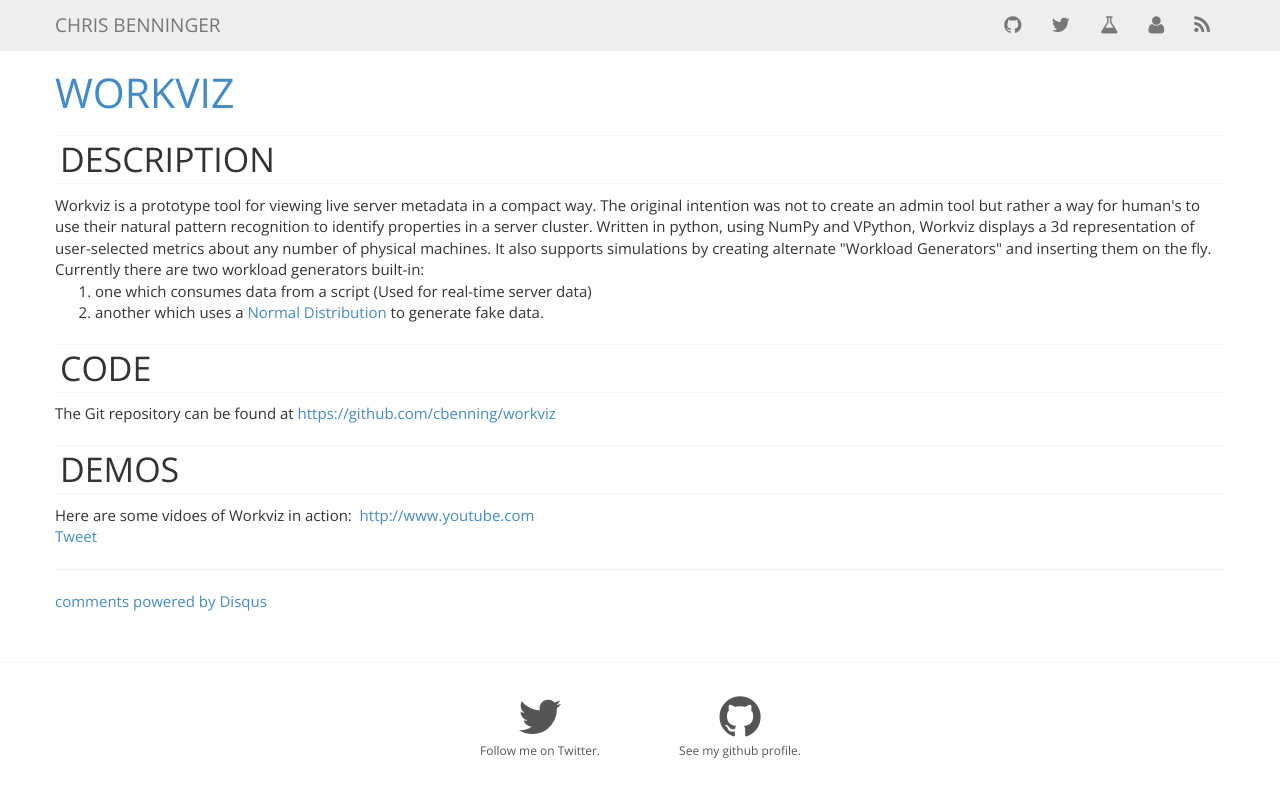
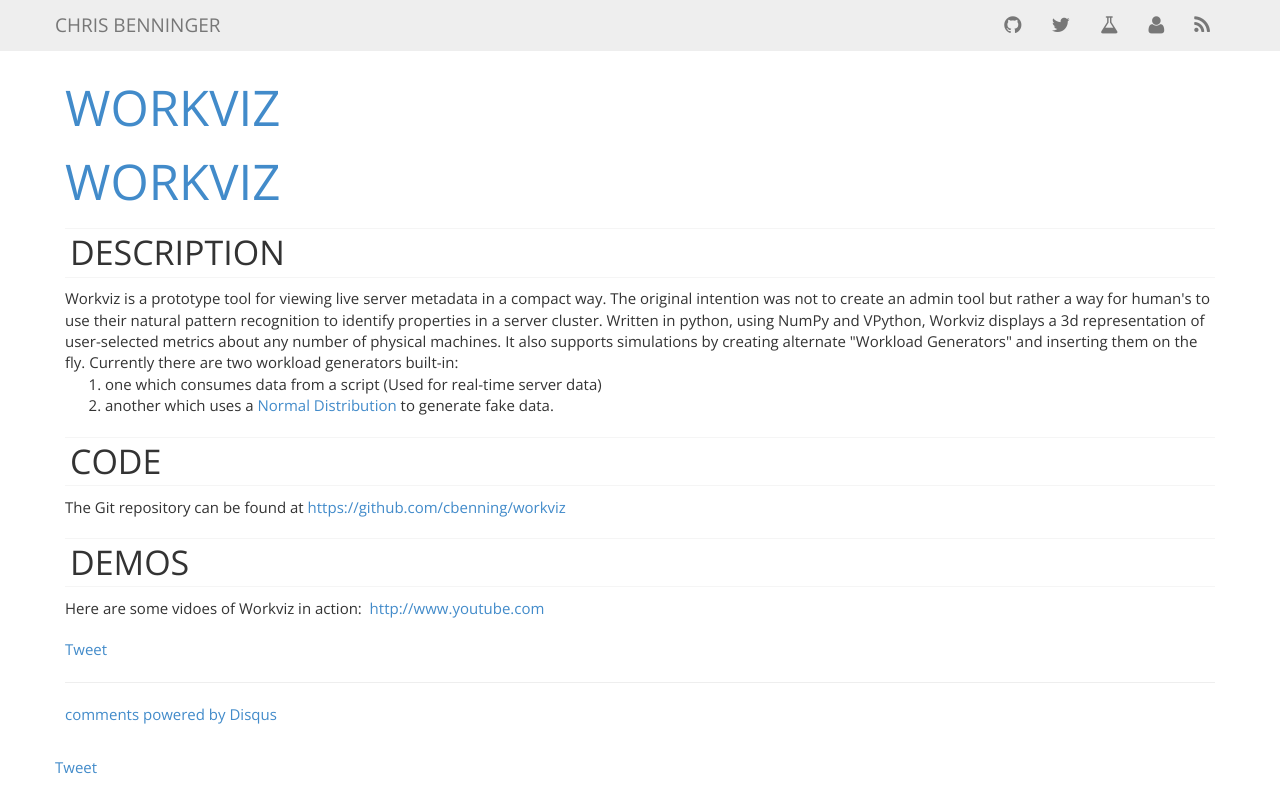
Before and after one commit to cbenning/cbenning.github.io, a Jekyll site: the page built from projects/workviz/index.html, in a window 1280 px wide and 1120 px high. Shown: the top 789 px of the window. Built offline with Jekyll 4.4.1, drawn with Linux system fonts in a browser that asks for light colours; nearby versions of some CDN libraries; Markdown is read by kramdown in place of the engine named in the settings; comment, search, counter and statistics services are not loaded; grey boxes are pictures that could not be loaded.

Commit message:
More project page stuff

```diff
--- /dev/null
+++ b/_layouts/project.html
@@ -0,0 +1,14 @@
+---
+layout: layout
+---
+
+<section class="content">
+  <h1>
+    <a href="{{ page.url }}">{{ page.title }}</a>
+  </h1>
+  {{ content }}
+  <div class="pull"></div>
+  {% include twitter.html %}
+  <hr>
+  {% include disqus.html %}
+</section>
--- a/projects/omega-editor-theme/index.html
+++ b/projects/omega-editor-theme/index.html
@@ -1,5 +1,5 @@
 ---
-layout: layout
+layout: project
 title: Omega Editor Theme
 categories: []
 tags: []
--- a/projects/workviz/index.html
+++ b/projects/workviz/index.html
@@ -1,5 +1,5 @@
 ---
-layout: layout
+layout: project
 title: Workviz
 categories: []
 tags: []
```
